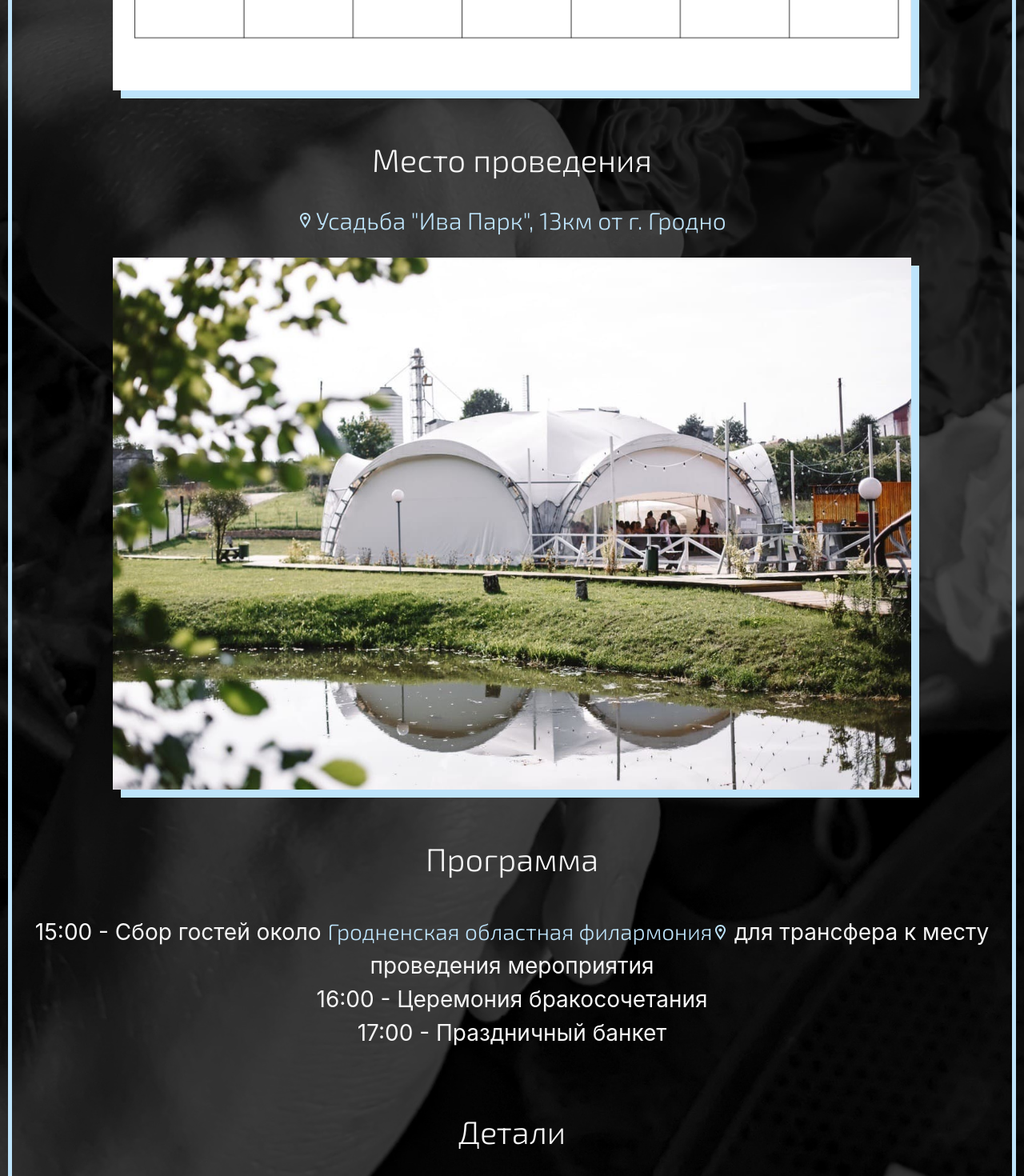
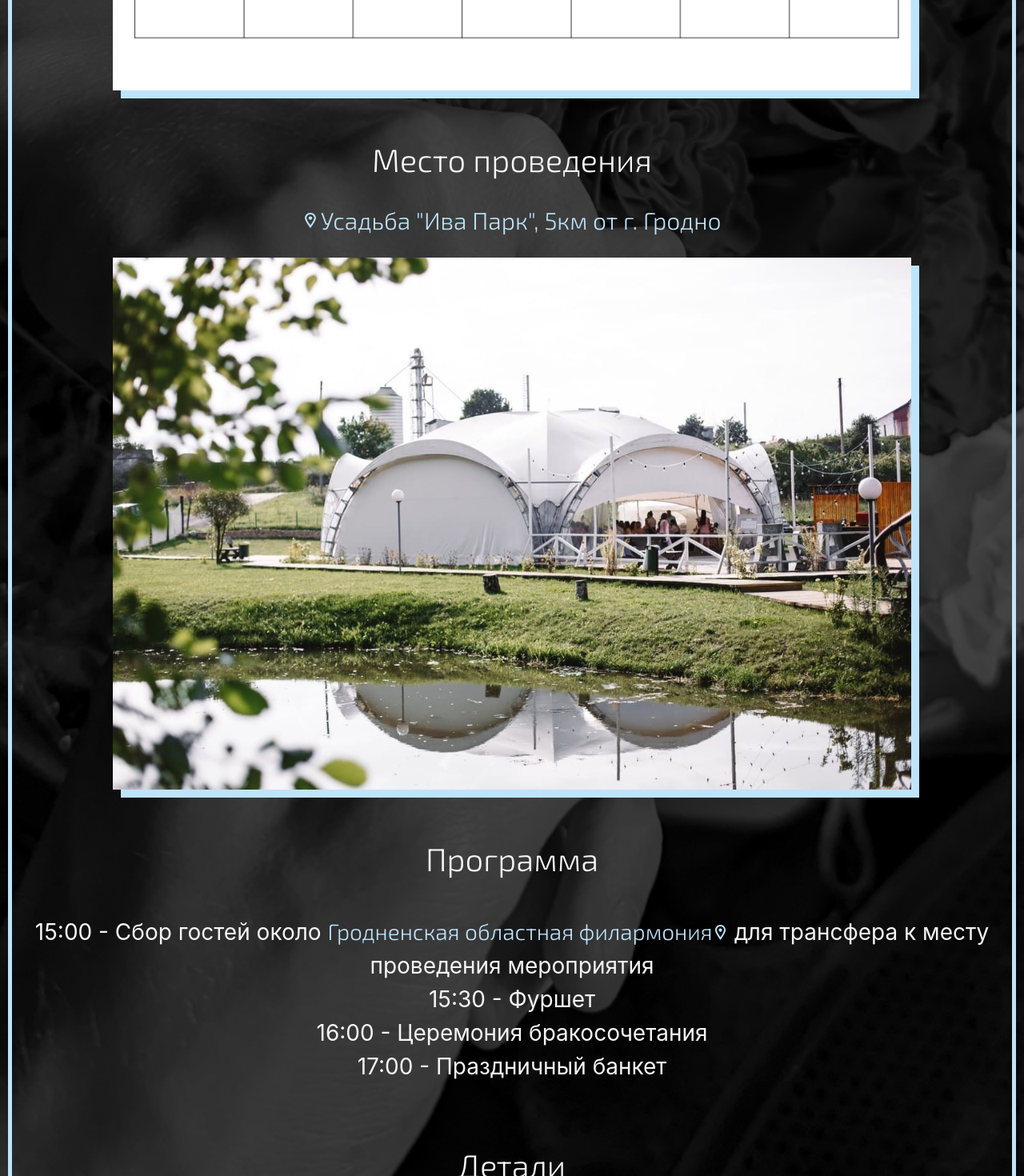
Before and after one commit to Ulquiorrabl/wedding-invite, a React (Vite) app: page / in a window 1280 px wide. Shown: the part 1152-2622 px from the top of the page at 80% size. Built offline with nearby package versions, Linux system fonts and the light colour scheme.

Commit message:
fix iva text + add plan 15:30

```diff
--- a/src/App.jsx
+++ b/src/App.jsx
@@ -62,11 +62,12 @@ function App() {
           <span className='exo-text header'>Дата</span>
           <img className='calendar-image photo-box-shadow' src={calendar}></img>
           <span className='exo-text header'>Место проведения</span>
-          <a href='https://yandex.by/maps/org/usadba_iva_park/153258836002/?ll=23.874049%2C53.562482&z=17' className='link-place'><img className='svg' src={mapPoint}></img><span className='exo-text header2 link-text place-text'>{'Усадьба "Ива Парк", 13км от г. Гродно'}</span></a>
+          <a href='https://yandex.by/maps/org/usadba_iva_park/153258836002/?ll=23.874049%2C53.562482&z=17' className='link-place'><img className='svg' src={mapPoint}></img><span className='exo-text header2 link-text place-text'>{'Усадьба "Ива Парк", 5км от г. Гродно'}</span></a>
           <img className='place-image photo-box-shadow' src={iva1}></img>
           <span className='exo-text header'>Программа</span>
           <ul>
             <li className='b1'>15:00 - Сбор гостей около <a href="https://yandex.by/maps/org/hrodnenska_oblasna_filarmoniia/127044541592/?ll=23.822186%2C53.668056&z=17.05"><span className='exo-text b1 link-text place-text'>Гродненская областная филармония</span><img className='svg' src={mapPoint}></img></a> для трансфера к месту проведения мероприятия</li>
+            <li className='b1'>15:30 - Фуршет</li>
             <li className='b1'>16:00 - Церемония бракосочетания</li>
             <li className='b1'>17:00 - Праздничный банкет</li>
           </ul>
```
